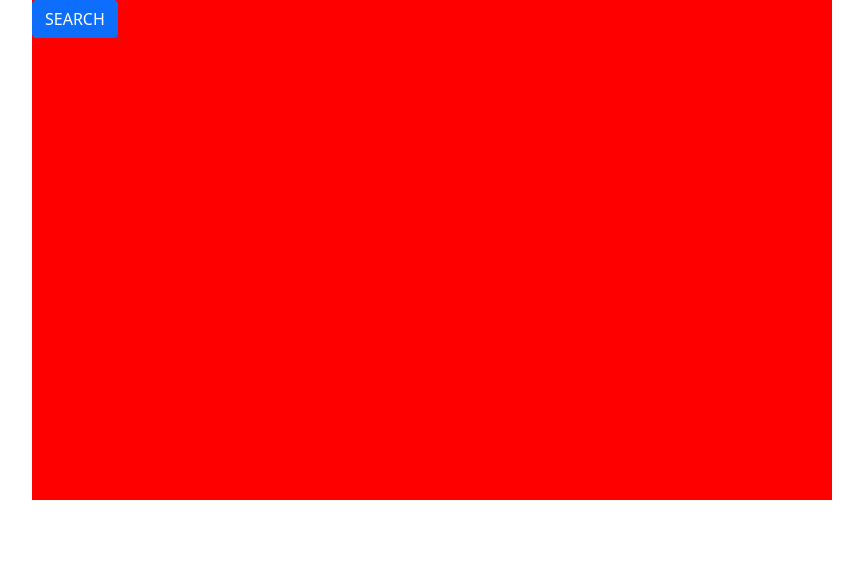
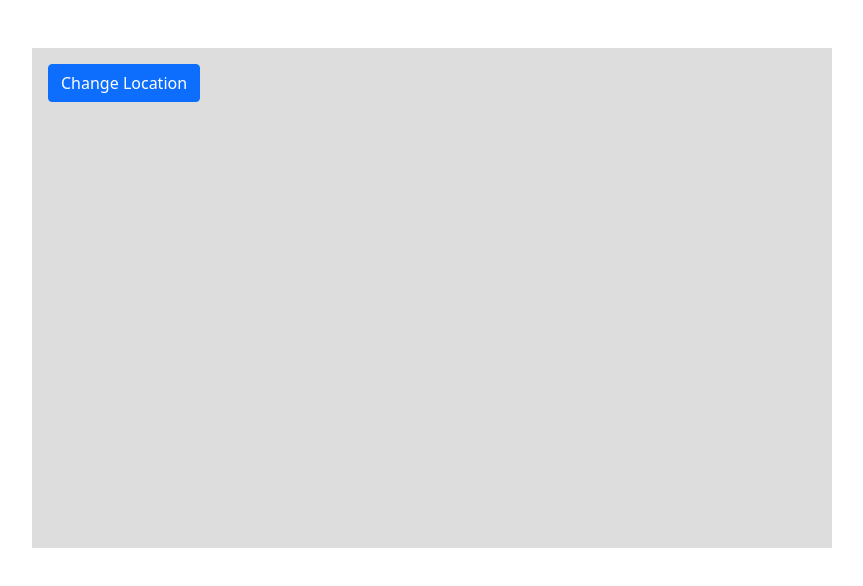
Before and after one commit to RICKCOYL/Weather-App, a website: page dist/index.html in a window 1280 px wide. Shown: the whole page, without its empty margins (208-1071 px from the left). Drawn offline with nearby package versions, Linux system fonts and the light colour scheme.

Commit message:
change UI background color

```diff
--- a/src/css/style.css
+++ b/src/css/style.css
@@ -1,6 +1,6 @@
 .container-content {
     width: 800px;
     height: 500px;
-    background-color: red;
+    background-color:#ddd;
     margin: auto auto;
 }
```
Also changed, not shown: dist/index.html, dist/main.js, src/components/ui.js (added).
